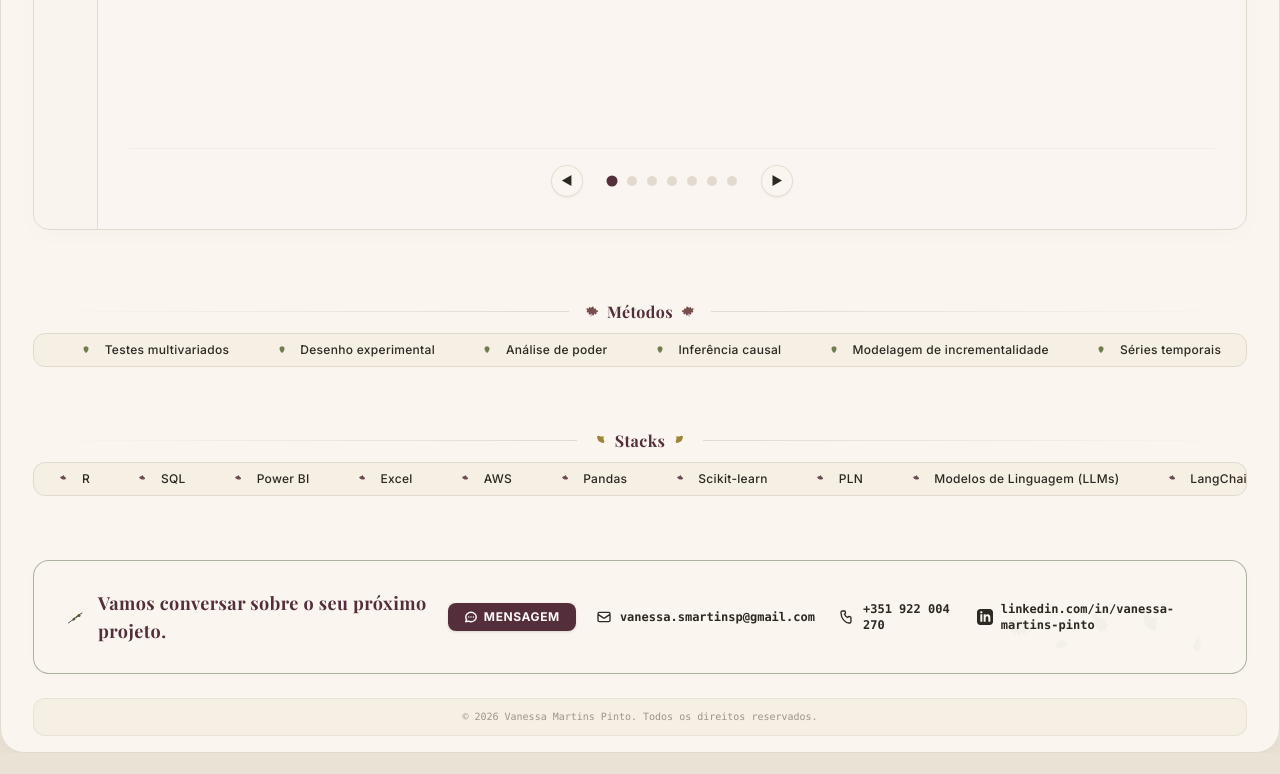
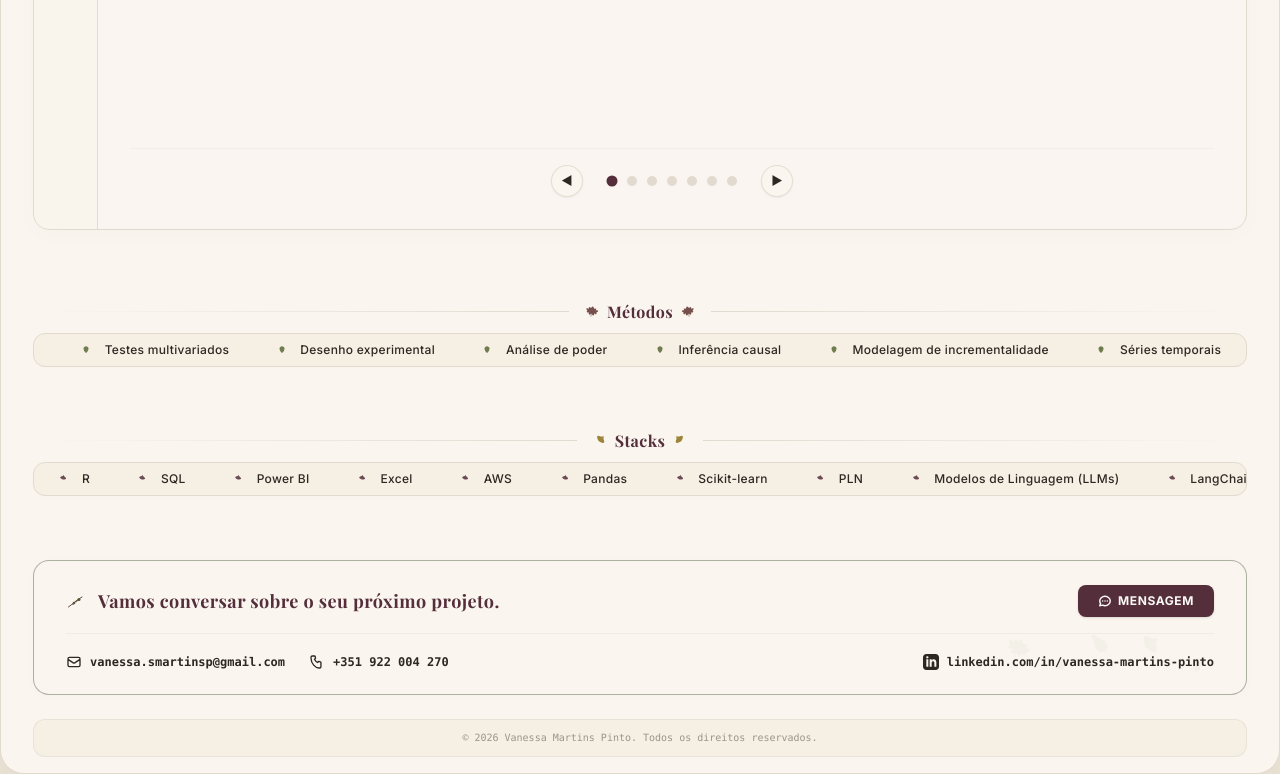
Before and after one commit to VanMP/vmp, an Astro site: page / in a window 1280 px wide. Shown: the part 1269-2043 px from the top of the page. Before the commit the page ends 2022 px from the top, so only its background shows below. Built offline with nearby package versions, Linux system fonts and the light colour scheme; Astro itself is replaced by a stand-in of ours; a web font is replaced by a local one.

Commit message:
Restructure Footer to beautiful two-row layout separating the Call-To-Action from the contact details to prevent horizontal squeeze on desktop

```diff
--- a/src/components/sections/Footer.tsx
+++ b/src/components/sections/Footer.tsx
@@ -11,7 +11,7 @@ export default function Footer({ lang = "pt", onContactClick = () => {} }: Foote
 
 
       {/* 2. Light Elegant Card Footer Bar */}
-      <div className="relative bg-surface border border-[#3B4A28]/40 px-6 py-6 md:px-8 md:py-7 flex flex-col lg:flex-row justify-between items-center gap-5 w-full overflow-hidden rounded-2xl shadow-[0_2px_12px_rgba(44,40,34,0.015)]">
+      <div className="relative bg-surface border border-[#3B4A28]/40 px-6 py-6 md:px-8 md:py-6 flex flex-col gap-5 w-full overflow-hidden rounded-2xl shadow-[0_2px_12px_rgba(44,40,34,0.015)]">
 
         {/* Wind-blown scattering of autumn leaves in the footer background */}
         <div className="absolute right-4 bottom-1 w-64 h-20 text-olive/5 pointer-events-none select-none overflow-hidden">
@@ -49,8 +49,8 @@ export default function Footer({ lang = "pt", onContactClick = () => {} }: Foote
           </svg>
         </div>
 
-        {/* Left Side: Call to Action with Autumn Branch Icon & Trigger Button */}
-        <div className="flex flex-col sm:flex-row sm:items-center gap-3.5 relative z-10">
+        {/* Row 1: Call to Action (Phrase + Message Button) */}
+        <div className="flex flex-col sm:flex-row justify-between items-center gap-4 w-full pb-4 border-b border-border-soft/40 relative z-10">
           <div className="flex items-center gap-3">
             <svg className="w-5 h-5 text-wine flex-shrink-0" width="20" height="20" viewBox="0 0 40 40" fill="currentColor">
               <path d="M5 32 C 12 27, 22 17, 32 12" stroke="currentColor" strokeWidth="1.8" fill="none" strokeLinecap="round" />
@@ -59,13 +59,13 @@ export default function Footer({ lang = "pt", onContactClick = () => {} }: Foote
               <circle cx="26" cy="17" r="3" fill="#4E5F2A" />
               <circle cx="16" cy="24" r="2.5" fill="#4E5F2A" />
             </svg>
-            <span className="font-serif text-base md:text-lg font-bold tracking-wide text-wine">
+            <span className="font-serif text-base md:text-lg font-bold tracking-wide text-wine text-center sm:text-left">
               {lang === "pt" ? "Vamos conversar sobre o seu próximo projeto." : "Let's talk about your next project."}
             </span>
           </div>
           <button
             onClick={onContactClick}
-            className="px-4 py-1.5 bg-[#542E3B] hover:bg-[#774F4C] text-[#FCFAF7] font-sans font-bold text-xs uppercase tracking-wider rounded-lg shadow-sm transition-soft flex items-center justify-center gap-1.5 cursor-pointer"
+            className="px-5 py-2 bg-[#542E3B] hover:bg-[#774F4C] text-[#FCFAF7] font-sans font-bold text-xs uppercase tracking-wider rounded-lg shadow-sm transition-soft flex items-center justify-center gap-1.5 cursor-pointer flex-shrink-0 w-full sm:w-auto"
           >
             <svg className="w-3.5 h-3.5" fill="none" viewBox="0 0 24 24" stroke="currentColor" strokeWidth="2.5">
               <path strokeLinecap="round" strokeLinejoin="round" d="M8 12h.01M12 12h.01M16 12h.01M21 12c0 4.418-4.03 8-9 8a9.863 9.863 0 01-4.255-.949L3 20l1.395-3.72C3.512 15.042 3 13.574 3 12c0-4.418 4.03-8 9-8s9 3.582 9 8z" />
@@ -74,9 +74,9 @@ export default function Footer({ lang = "pt", onContactClick = () => {} }: Foote
           </button>
         </div>
 
-        {/* Right Side: Social / Contact Links with SVG Icons */}
-        <div className="flex flex-col sm:flex-row items-center gap-4 md:gap-6 text-xs font-mono relative z-10">
-
+        {/* Row 2: Contact Info Links (Email, Phone, LinkedIn) */}
+        <div className="flex flex-col md:flex-row items-center justify-between gap-4 text-xs font-mono relative z-10 w-full">
+          <div className="flex flex-col sm:flex-row items-center gap-4 md:gap-6 w-full justify-center md:justify-start">
             {/* Email */}
             <a
               href="mailto:vanessa.smartinsp@gmail.com"
@@ -98,20 +98,20 @@ export default function Footer({ lang = "pt", onContactClick = () => {} }: Foote
               </svg>
               +351 922 004 270
             </a>
+          </div>
 
           {/* LinkedIn */}
           <a
             href="https://www.linkedin.com/in/vanessa-martins-pinto"
             target="_blank"
             rel="noopener noreferrer"
-            className="hover:text-wine transition-colors flex items-center gap-2 text-txt-muted font-semibold"
+            className="hover:text-wine transition-colors flex items-center gap-2 text-txt-muted font-semibold flex-shrink-0"
           >
             <svg className="w-4 h-4 flex-shrink-0" width="16" height="16" fill="currentColor" viewBox="0 0 24 24">
               <path fillRule="evenodd" d="M19 0h-14c-2.761 0-5 2.239-5 5v14c0 2.761 2.239 5 5 5h14c2.762 0 5-2.239 5-5v-14c0-2.761-2.238-5-5-5zm-11 19h-3v-11h3v11zm-1.5-12.268c-.966 0-1.75-.79-1.75-1.764s.784-1.764 1.75-1.764 1.75.79 1.75 1.764-.783 1.764-1.75 1.764zm13.5 12.268h-3v-5.604c0-3.368-4-3.113-4 0v5.604h-3v-11h3v1.765c1.396-2.586 7-2.777 7 2.476v6.759z" clipRule="evenodd" />
             </svg>
             linkedin.com/in/vanessa-martins-pinto
           </a>
-
         </div>
       </div>
 
```
Lines whose indentation alone changed are shown as unchanged.
